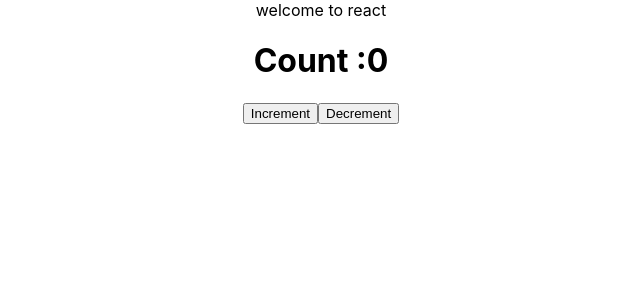
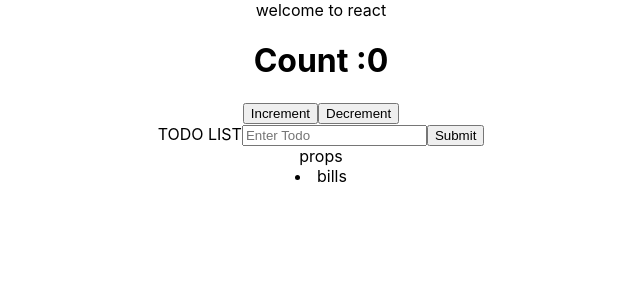
Before and after one commit to NagaMruthi/React-js, a React (Create React App) app in the folder my-project/: page / in a window 1280 px wide. Shown: the top 300 px of the page, without its empty margins (319-959 px from the left). Built offline with nearby package versions, Linux system fonts and the light colour scheme.

Commit message:
first commit

```diff
--- a/my-project/src/App.js
+++ b/my-project/src/App.js
@@ -1,11 +1,14 @@
 import './count.jsx'
 import './App.css';
 import Count from './count.jsx';
+import './todo.jsx';
+import Todo from './todo.jsx';
 function App() {
   return (
     <div className="App">
       welcome to react
       <Count></Count>
+      <Todo></Todo>
     </div>
   );
 }
--- /dev/null
+++ b/my-project/src/props.jsx
@@ -0,0 +1,12 @@
+function Props(p){
+    console.log(p);
+    return(<div>props
+        {
+            p.name.map((data)=>{
+                return(
+                <li key={data}>{data}</li>)
+            })
+        }
+    </div>)
+}
+export default Props;
--- /dev/null
+++ b/my-project/src/todo.jsx
@@ -0,0 +1,17 @@
+import React from 'react';
+import './props.jsx'
+import Props from './props.jsx';
+function Todo(){
+    var [x,setx]=React.useState(["bills"]);
+        function acs(){
+            setx([...x,document.getElementById("input").value]);
+        alert("hi" +document.getElementById("input").value);
+    }
+    return(<div>
+        TODO LIST
+        <input type="text" id="input" placeholder="Enter Todo"></input>
+        <button onClick={(()=>{acs()})}>Submit</button>
+        <Props name={x}></Props>
+    </div>)
+}
+export default Todo;
```
